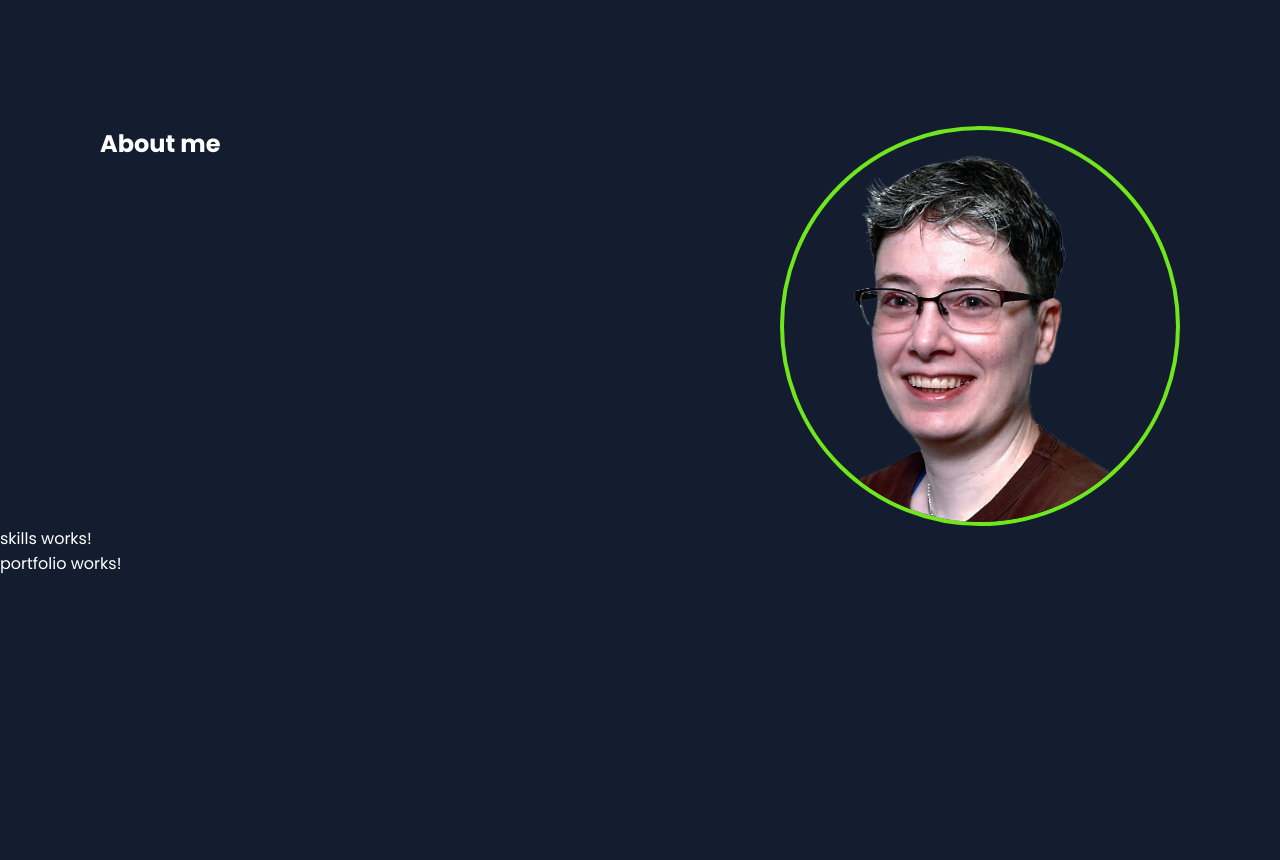
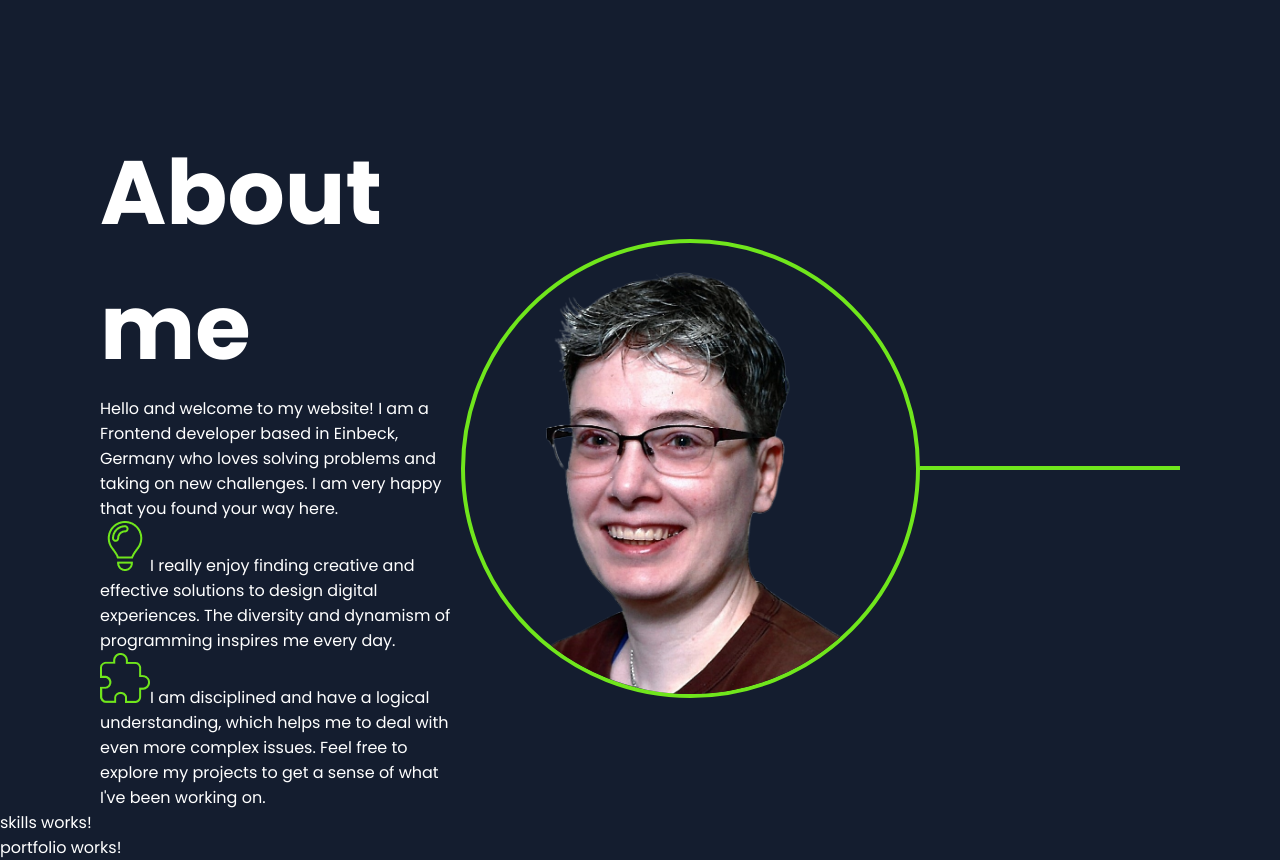
Before and after one commit to Irina-Gorges/portfolio, an Angular app in the folder portfolio/: page / in a window 1280 px wide. Shown: the part 2400-3260 px from the top of the page. Before the commit the page ends 2976 px from the top, so only its background shows below. Built offline with nearby package versions, Linux system fonts and the light colour scheme.

Commit message:
added about me content

```diff
--- a/portfolio/src/app/maincontent/aboutme/aboutme.component.html
+++ b/portfolio/src/app/maincontent/aboutme/aboutme.component.html
@@ -1,4 +1,36 @@
-<section class="aboutme">
-    <h1>About me</h1>
-    <img src="/images/HP Foto.png" alt="" />
+<section class="aboutme-maxwidth">
+    <div class="aboutme-section">
+        <div class="left-sec">
+            <h2>About me</h2>
+            <div class="text-sec">
+                <span
+                    >Hello and welcome to my website! I am a Frontend developer
+                    based in Einbeck, Germany who loves solving problems and
+                    taking on new challenges. I am very happy that you found
+                    your way here.</span
+                >
+                <div class="personal-sec">
+                    <img src="/images/aboutme/Lightbulp.png" alt="" />
+                    <span
+                        >I really enjoy finding creative and effective solutions
+                        to design digital experiences. The diversity and
+                        dynamism of programming inspires me every day.</span
+                    >
+                </div>
+                <div class="personal-sec">
+                    <img src="/images/aboutme/Puzzle.png" alt="" />
+                    <span
+                        >I am disciplined and have a logical understanding,
+                        which helps me to deal with even more complex issues.
+                        Feel free to explore my projects to get a sense of what
+                        I've been working on.</span
+                    >
+                </div>
+            </div>
+        </div>
+        <div class="me flex_container">
+            <img src="/images/HP Foto.png" alt="" />
+        </div>
+        <div class="green-line"></div>
+    </div>
 </section>
--- a/portfolio/src/app/maincontent/aboutme/aboutme.component.scss
+++ b/portfolio/src/app/maincontent/aboutme/aboutme.component.scss
@@ -1,13 +1,33 @@
-.aboutme {
+.aboutme-section {
     display: flex;
     justify-content: space-between;
+    align-items: center;
     width: 100%;
-    _height: 100dvh;
     padding: 0 100px;
-    > img {
-        width: 400px;
-        height: 400px;
-        border: 4px solid #70e61c;
-        border-radius: 50%;
+
+    .left-sec {
+        > h2 {
+            font-size: 90px;
+        }
+
+        > .text-sec {
+            text-align: start;
+            gap: 40px;
+        }
+    }
+
+    > .me {
+        > img {
+            width: 459px;
+            height: 459px;
+            border: 4px solid #70e61c;
+            border-radius: 50%;
+        }
+    }
+    .green-line {
+        min-width: 260px;
+        height: 4px;
+        flex: 1;
+        background-color: #70e61c;
     }
 }
```
